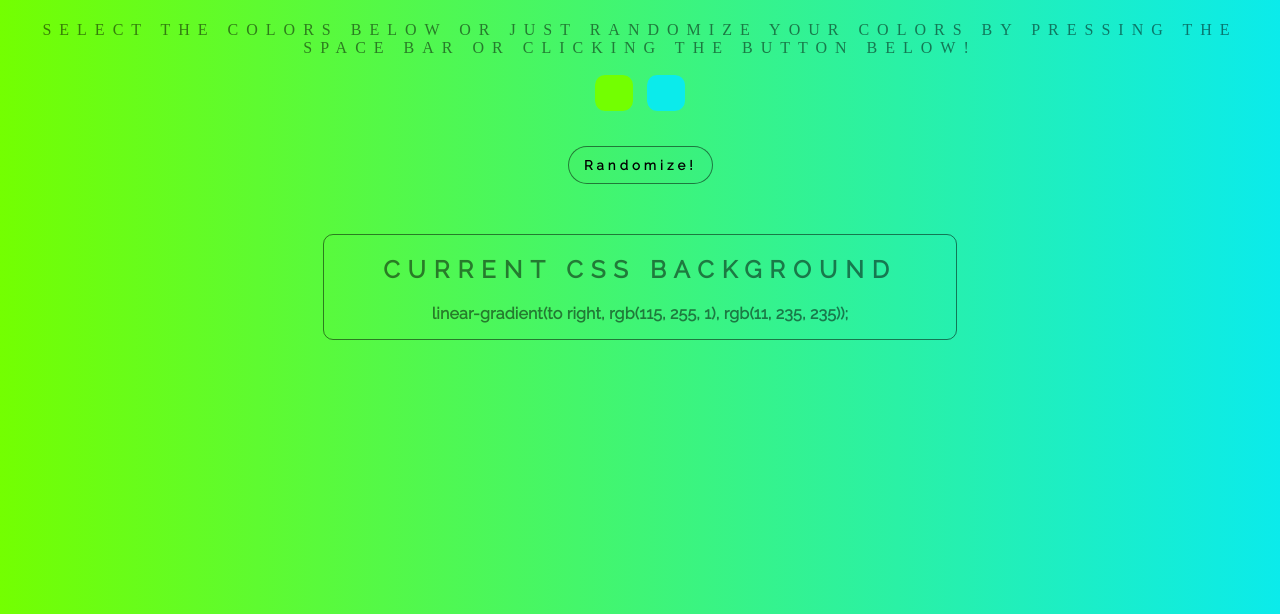
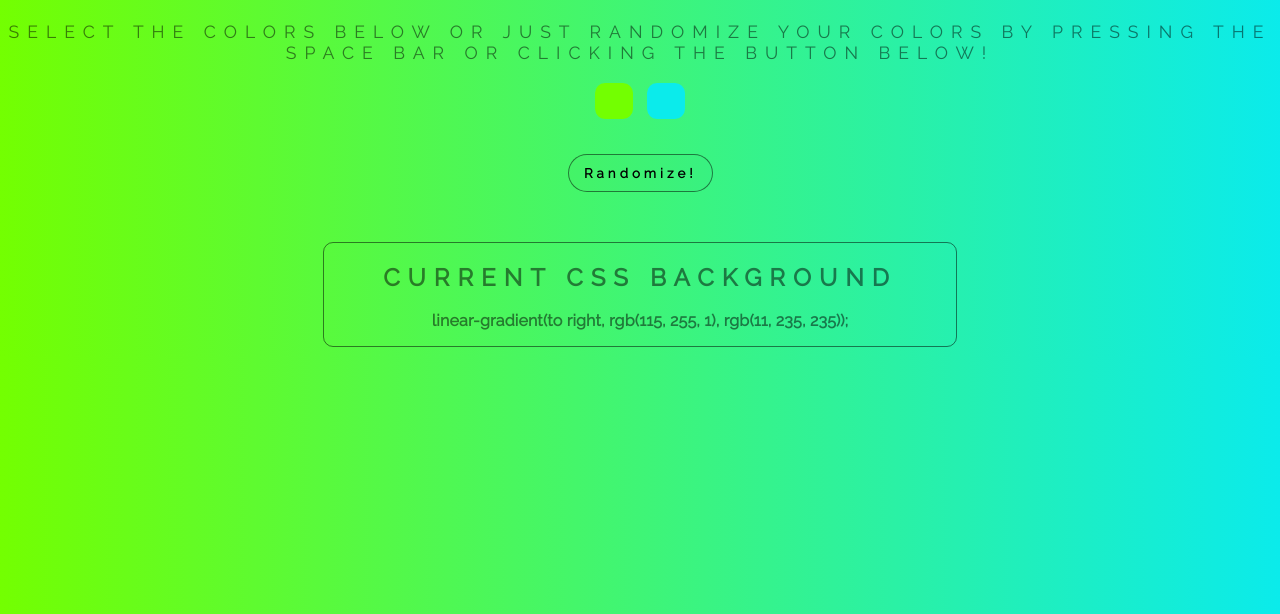
Before and after one commit to pauloschinzel/background_generator, a plain HTML site: page index.html in a window 1280 px wide. Shown: the part 186-800 px from the top of the page. Drawn offline with Linux system fonts and the light colour scheme.

Commit message:
changed style of newly added paragraph

```diff
--- a/style.css
+++ b/style.css
@@ -6,6 +6,12 @@ body {
     letter-spacing: .5em;
     top: 15%;
     background: linear-gradient(to right, #73ff01, #0bebeb);
+}
+
+p {
+    font-family: 'Raleway', sans-serif;
+    font-size: 1.1em;
+    color: rgba(0,0,0,0.5);
 }
 
 h1 {
```
